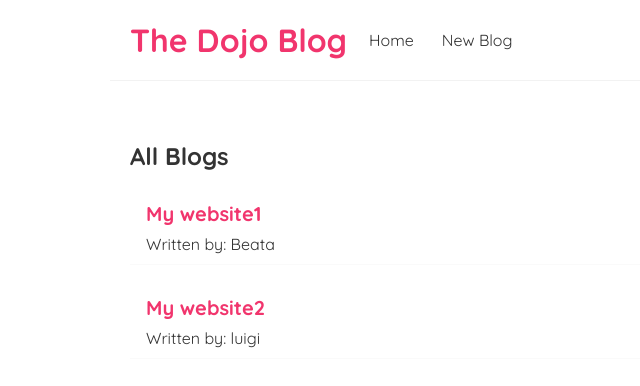
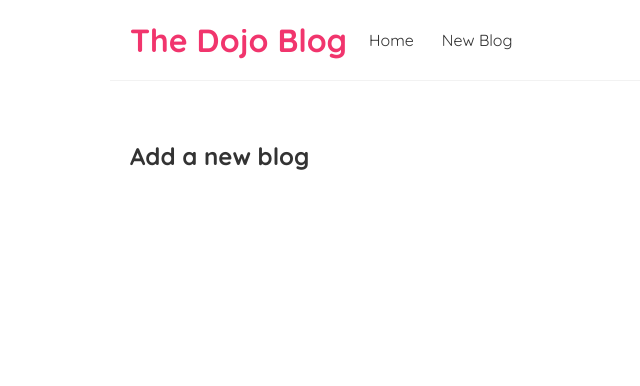
Before and after one commit to BeataGonera/reactTheDojoBlog, a React (Create React App) app: page /create in a window 1280 px wide. Shown: the top 386 px of the page, without its empty margins (210-850 px from the left). Built offline with nearby package versions, Linux system fonts and the light colour scheme; data requests are answered from the project's data file.

Commit message:
React Router, cleanup function, abort controller, Links

```diff
--- a/package.json
+++ b/package.json
@@ -8,6 +8,7 @@
     "@testing-library/user-event": "^13.5.0",
     "react": "^18.2.0",
     "react-dom": "^18.2.0",
+    "react-router-dom": "^5.3.4",
     "react-scripts": "5.0.1",
     "web-vitals": "^2.1.4"
   },
--- a/src/App.js
+++ b/src/App.js
@@ -1,15 +1,29 @@
 import Navbar from'./Navbar';
-import Home from './Home'
+import Home from './Home';
+import { BrowserRouter as Router, Route, Switch} from 'react-router-dom';
+import { Create } from './Create'
 
 function App() {
 
   return (
-    <div className="App">
-      <Navbar />
-      <div className="content">
-          <Home />
+    <Router>
+      <div className="App">
+        <Navbar />
+        <div className="content">
+            <Switch>
+
+              <Route exact path='/'>
+                <Home/>
+              </Route>
+
+              <Route path='/create'>
+                <Create/>
+              </Route>
+
+            </Switch>
+        </div>
       </div>
-    </div>
+    </Router>
   );
 }
 
--- /dev/null
+++ b/src/Create.js
@@ -0,0 +1,8 @@
+export const Create = () => {
+    return (
+        <div className="craete">
+            <h2>Add a new blog</h2>
+        </div>
+
+     );
+}
--- a/src/Home.js
+++ b/src/Home.js
@@ -1,38 +1,15 @@
-import { useState, useEffect } from "react";
  import BlogList from "./BlogList.js";
+import useFetch from "./useFetch.js";
 
 const Home = () => {
 
-    const [blogs, setBlogs] = useState(null);
-    const [isLoading, setIsLoading] = useState(true);
-    const [error, setError] = useState(null);
-
-    useEffect(() => {
-        fetch('http://localhost:8000/blogs')
-        .then(response => {
-            if(!response.ok){
-                throw Error('could not fetch')
-            }
-            return response.json()
-        })
-        .then((data) => {
-            console.log(data)
-            setBlogs(data)
-            setIsLoading(false)
-            setError(null)
-        })
-        .catch(err => {
-            setError(err.message)
-            setIsLoading(false)
-        })
-    },[]);
-
+   const { data: blogs, isLoading, error } = useFetch('http://localhost:8000/blogs')
 
     return (
         <div className="home">
             { error && <div>{ error }</div>}
             { isLoading && <div>Loading...</div> }
-            {blogs && <BlogList blogs={blogs} title="All Blogs"/>}
+            { blogs && <BlogList blogs={blogs} title="All Blogs"/>}
         </div>
         )
 }
--- a/src/Navbar.js
+++ b/src/Navbar.js
@@ -1,10 +1,12 @@
+import {Link} from 'react-router-dom'
+
 const Navbar = () => {
     return (
         <div className="navbar">
             <h1>The Dojo Blog</h1>
             <div className="link"></div>
-                <a href="/">Home</a>
-                <a href="/create">New Blog</a>
+                <Link to="/">Home</Link>
+                <Link to="/create">New Blog</Link>
         </div>
       );
 }
--- /dev/null
+++ b/src/useFetch.js
@@ -0,0 +1,43 @@
+import { useState, useEffect } from "react";
+
+
+const useFetch = (url) => {
+
+    const [data, setData] = useState(null);
+    const [isLoading, setIsLoading] = useState(true);
+    const [error, setError] = useState(null);
+
+    useEffect(() => {
+
+        const abortCont = new AbortController();
+
+        fetch(url, {signal: abortCont.signal})
+        .then(response => {
+            if(!response.ok){
+                throw Error('could not fetch')
+            }
+            return response.json()
+        })
+        .then((data) => {
+            console.log(data)
+            setData(data)
+            setIsLoading(false)
+            setError(null)
+        })
+        .catch(err => {
+            if(err.name === "AbortError"){
+                console.log("fetch aborted")
+            } else {
+            setError(err.message)
+            setIsLoading(false)
+            }
+        })
+
+        return () => abortCont.abort();
+
+    },[url]);
+
+    return {data, isLoading, error}
+}
+
+export default useFetch;
```
Also changed, not shown: 2 other files (tests, documents, lock files or other folders).
